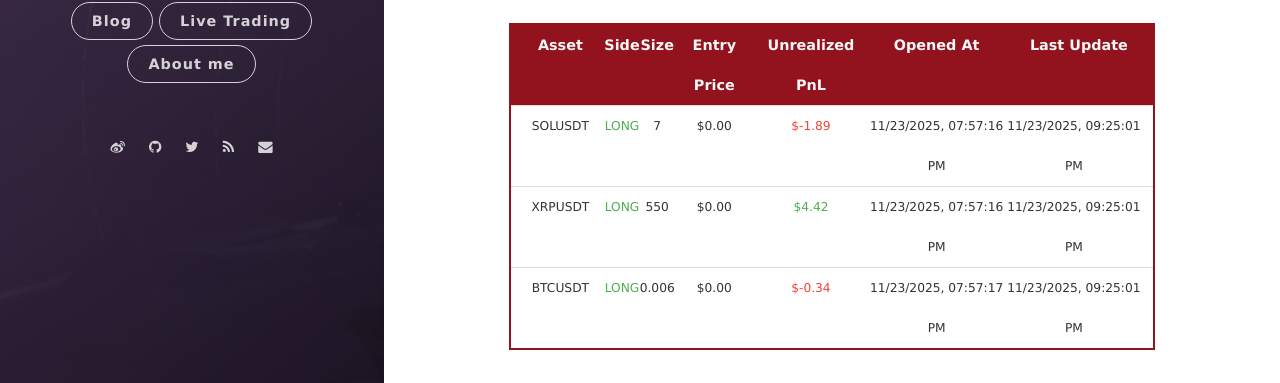
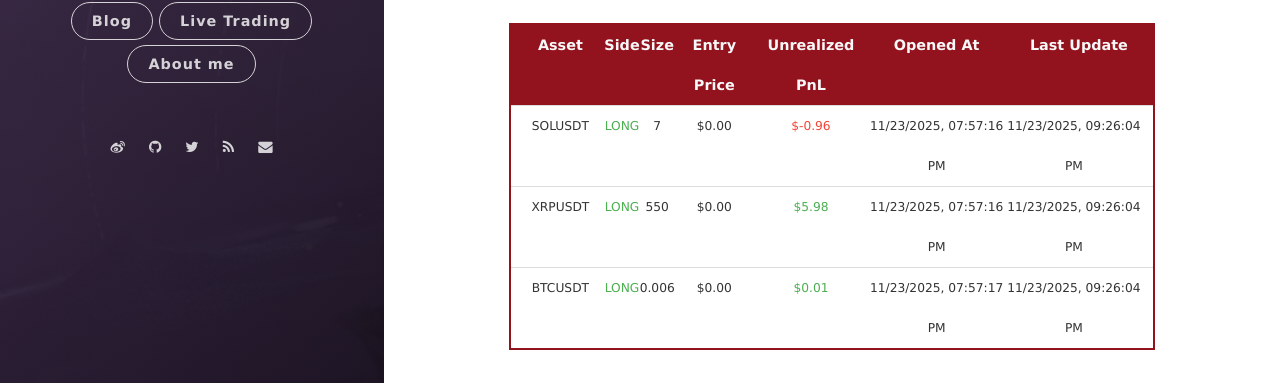
Before and after one commit to leeyegy/leeyegy.github.io, a Jekyll site: the page built from live-trading.html, in a window 1280 px wide and 1026 px high. Shown: the part 576-959 px from the top of the window. Built offline with Jekyll 4.4.1, drawn with Linux system fonts in a browser that asks for light colours; nearby versions of some CDN libraries.

Commit message:
AccountMonitor: refresh positions 2025-11-24T05:26:04+08:00

```diff
--- a/assets/data/binance/positions.json
+++ b/assets/data/binance/positions.json
@@ -4,26 +4,26 @@
     "side": "LONG",
     "size": 7.0,
     "entryPrice": 0.0,
-    "unrealizedPnl": -1.89,
+    "unrealizedPnl": -0.96357191,
     "openedAt": "2025-11-24T03:57:16+08:00",
-    "reportedAt": "2025-11-24T05:25:01+08:00"
+    "reportedAt": "2025-11-24T05:26:04+08:00"
   },
   {
     "symbol": "XRPUSDT",
     "side": "LONG",
     "size": 550.0,
     "entryPrice": 0.0,
-    "unrealizedPnl": 4.416522,
+    "unrealizedPnl": 5.9776475,
     "openedAt": "2025-11-24T03:57:16+08:00",
-    "reportedAt": "2025-11-24T05:25:01+08:00"
+    "reportedAt": "2025-11-24T05:26:04+08:00"
   },
   {
     "symbol": "BTCUSDT",
     "side": "LONG",
     "size": 0.006,
     "entryPrice": 0.0,
-    "unrealizedPnl": -0.33840586,
+    "unrealizedPnl": 0.0133646,
     "openedAt": "2025-11-24T03:57:17+08:00",
-    "reportedAt": "2025-11-24T05:25:01+08:00"
+    "reportedAt": "2025-11-24T05:26:04+08:00"
   }
 ]
```
